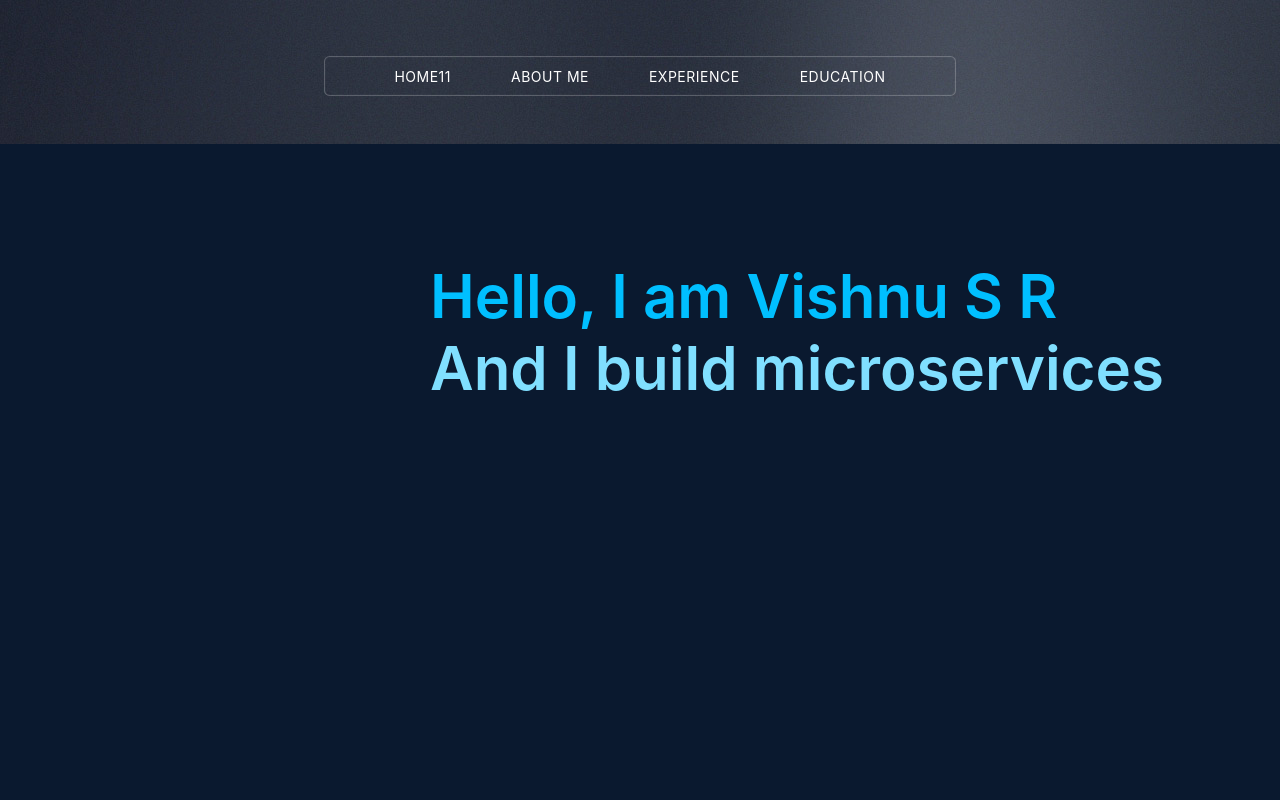
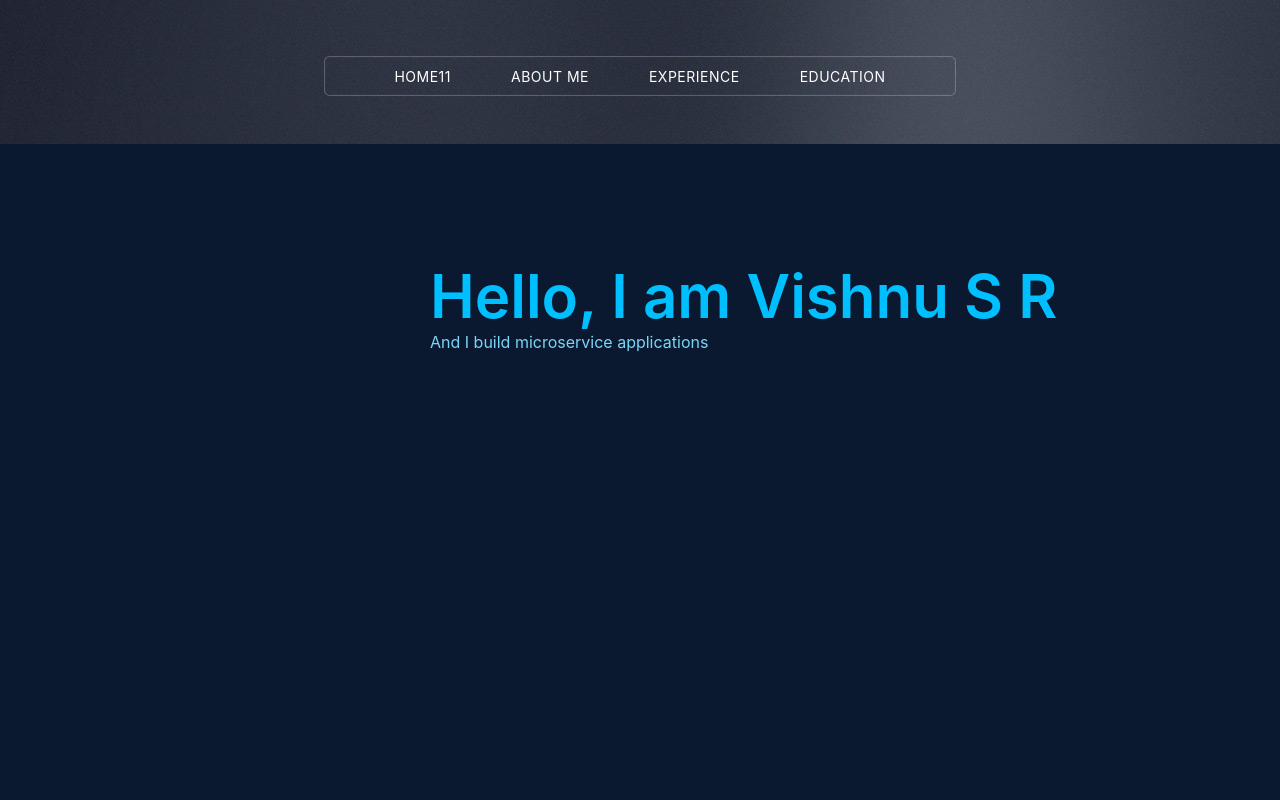
Before and after one commit to vishnusr90/vishnusr90.github.io, a React (Create React App) app: page / in a window 1280 px wide. Shown: the top 800 px of the page. Built offline with nearby package versions, Linux system fonts and the light colour scheme.

Commit message:
Add animation for short intro

```diff
--- a/src/components/Short-Intro/ShortIntro.css
+++ /dev/null
@@ -1,47 +0,0 @@
-
-section {
-    padding: 30px 410px;
-    height: 100%;
-    color: #ccf2ff;
-    padding-top: 100px;
-    padding-bottom: 500px;
-}
-
-section > div > p {
-    padding-left: 20px;
-    width: 800px;
-}
-
-section .heading {
-    font-size: 30px;
-    color: orange;
-}
-
-.name-section p {
-    font-family: -apple-system, BlinkMacSystemFont, 'Segoe UI', 'Roboto', 'Oxygen', 'Ubuntu', 'Cantarell', 'Fira Sans', 'Droid Sans', 'Helvetica Neue', sans-serif;
-}
-
-.name {
-    color: #00bfff;
-    font-size: 60px;
-    font-weight: 600;
-}
-
-.name-fade {
-    color: #80dfff;
-}
-
-.widthh {
-    width: 566px;
-    font-size: 20px;
-    text-align: left;
-}
-
-/*.scroll {*/
-/*    opacity: 0;*/
-/*    transition: opacity 2s;*/
-/*}*/
-
-/*.scroll.scrolled {*/
-/*    opacity: 1;*/
-/*}*/
--- a/src/components/Short-Intro/ShortIntro.js
+++ b/src/components/Short-Intro/ShortIntro.js
@@ -1,11 +1,12 @@
+import '../../Animation.css';
 
 function ShortIntro() {
     return (
-        <section className="section">
+        <section>
             <div className="scroll name-section">
                 <p>
-                    <div className="name">Hello, I am Vishnu S R</div>
-                    <div className="name name-fade">And I build microservices</div>
+                    <div className="name fade-in-text-300">Hello, I am Vishnu S R</div>
+                    <div className="name-fade fade-in-text-600">And I build microservice applications</div>
                 </p>
             </div>
         </section>
```
